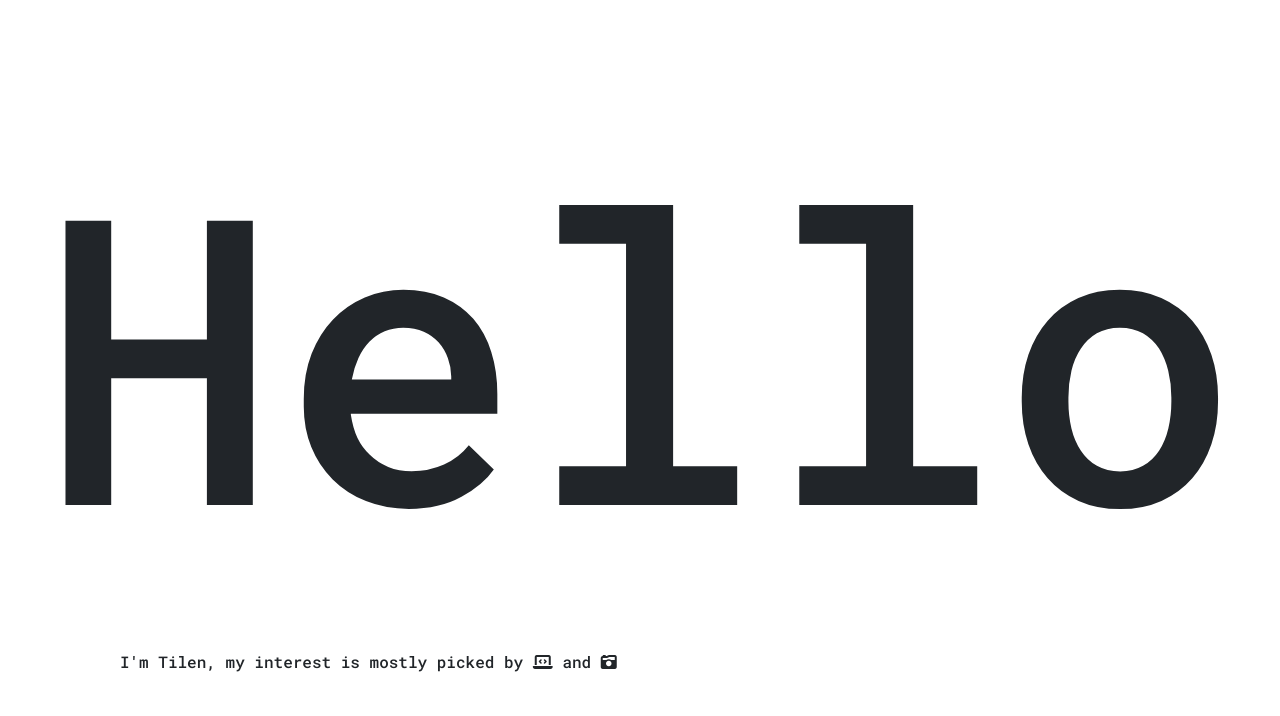
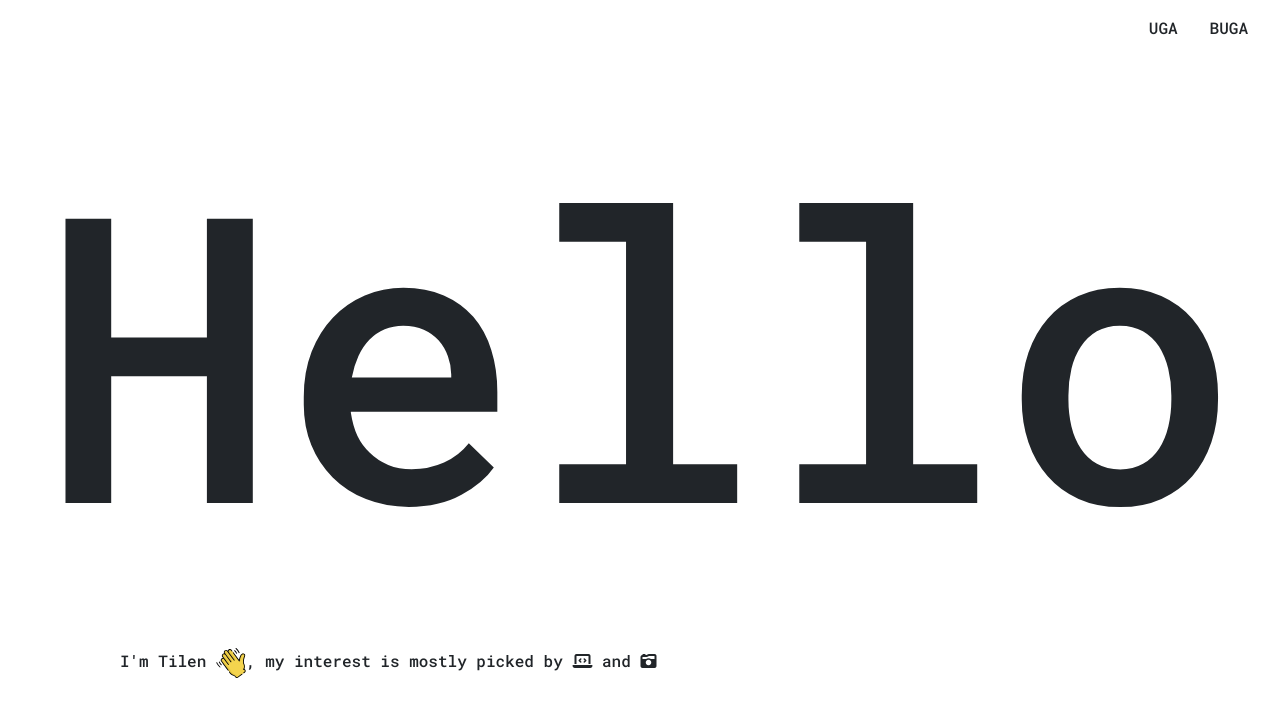
Before and after one commit to tilenmiklavic/personal_website, an Angular app: page / in a window 1280 px wide. Shown: the top 716 px of the page. Built offline with nearby package versions, Linux system fonts and the light colour scheme; a web font is replaced by a local one.

Commit message:
Navigation bar impovement

```diff
--- a/src/app/landing-page/landing-page.component.css
+++ b/src/app/landing-page/landing-page.component.css
@@ -1,5 +1,5 @@
 .title {
-  margin-top: 50px;
+  margin-top: 0px;
   font-size: 25em;
 }
 
@@ -11,3 +11,21 @@ a {
   text-decoration: none;
   color: inherit;
 }
+
+.icon {
+  width: 30px;
+}
+
+nav {
+  margin-top: 1em;
+  width: 100%;
+  height: 2em;
+}
+
+.navigation {
+  float: right;
+}
+
+.navigation > a {
+  margin-right: 2em;
+}
--- a/src/app/landing-page/landing-page.component.html
+++ b/src/app/landing-page/landing-page.component.html
@@ -1,3 +1,10 @@
+<nav>
+  <div class="navigation">
+    <a href="/portfolio" (mouseover)="monkeReveal(1)" (mouseout)="monkeHide()">{{navFirst}}</a>
+    <a href="/about" (mouseover)="monkeReveal(2)" (mouseout)="monkeHide()">{{navSecond}}</a>
+  </div>
+
+</nav>
 <div class="d-flex justify-content-center container main">
   <div class="row">
     <div class="col">
@@ -5,7 +12,7 @@
         Hello
       </div>
       <div class="subtitle">
-        I'm Tilen, my interest is mostly picked by <a href="https://github.com/tilenmiklavic"><i class="fas fa-laptop-code"></i></a> and <a href="https://www.instagram.com/tilen_miklavic/"><i class="fas fa-camera-retro"></i></a>
+        I'm Tilen <img src="../../assets/icons/waving-hand.svg" class="icon">, my interest is mostly picked by <a href="https://github.com/tilenmiklavic"><i class="fas fa-laptop-code"></i></a> and <a href="https://www.instagram.com/tilen_miklavic/"><i class="fas fa-camera-retro"></i></a>
       </div>
     </div>
   </div>
--- a/src/app/landing-page/landing-page.component.ts
+++ b/src/app/landing-page/landing-page.component.ts
@@ -12,4 +12,19 @@ export class LandingPageComponent implements OnInit {
   ngOnInit(): void {
   }
 
+  navFirst: string = "UGA";
+  navSecond: string = "BUGA";
+
+  monkeReveal(index: number): void {
+    if (index == 1) {
+      this.navFirst = "PHOTOGRAPHY";
+    } else if (index == 2) {
+      this.navSecond = "ABOUT";
+    }
+  }
+
+  monkeHide(): void {
+    this.navFirst = "UGA";
+    this.navSecond = "BUGA";
+  }
 }
```
Also changed, not shown: src/assets/icons/waving-hand.svg (added).
